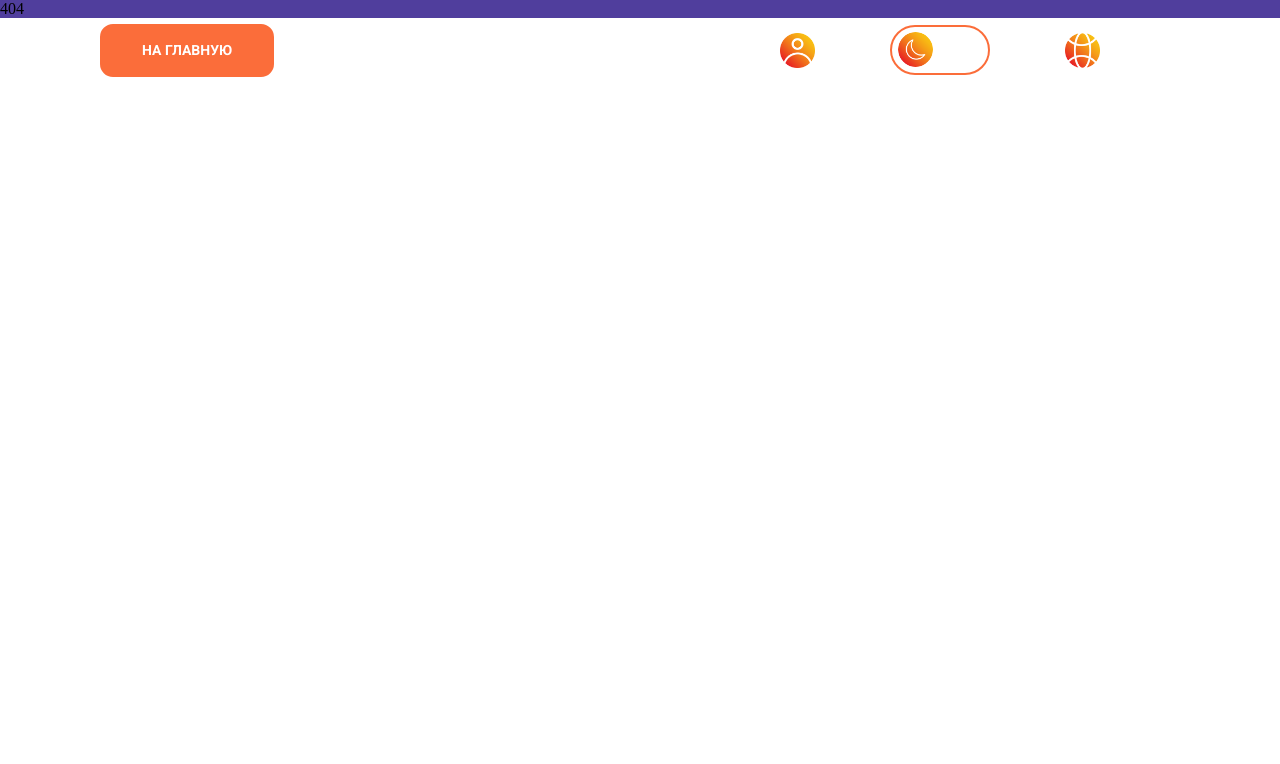
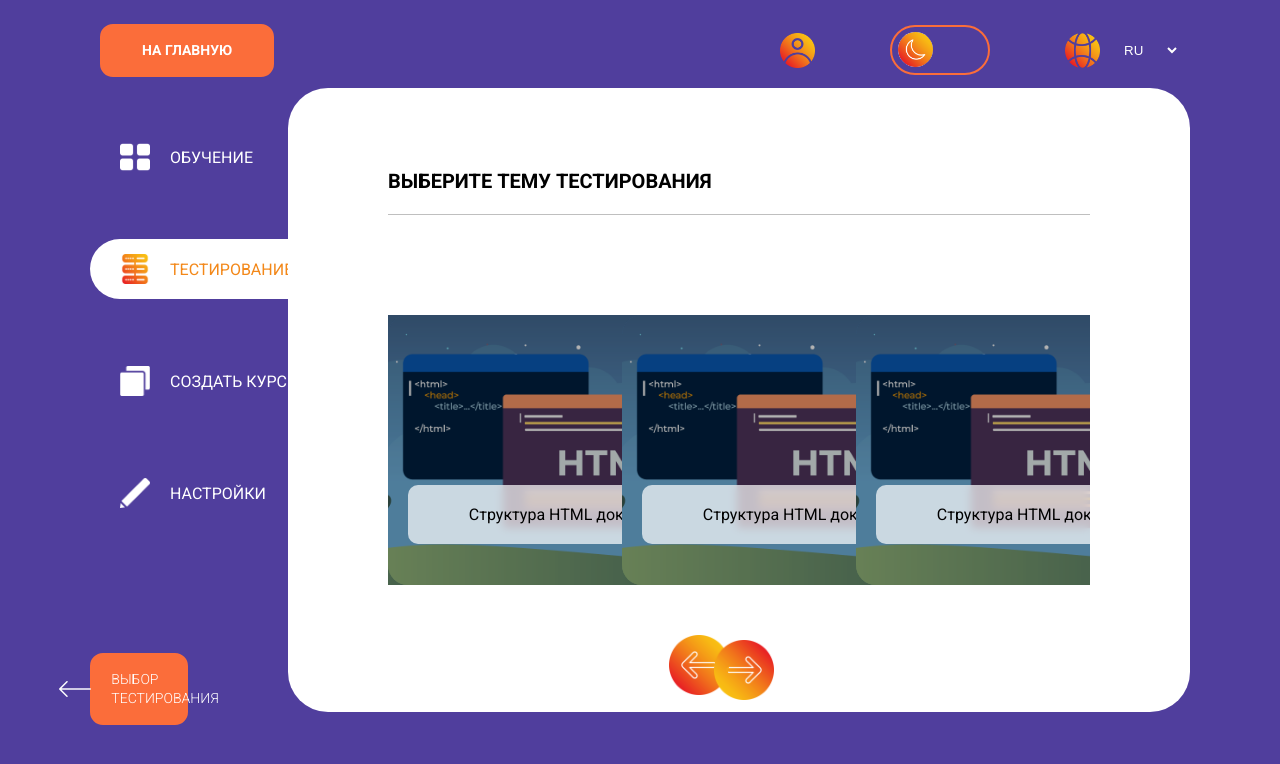
Before and after one commit to AnnaIgnatova/study-app, a React (Create React App) app in the folder study-app/: page /testing-topics in a window 1280 px wide. Before the commit this address had no page. Shown: the top 764 px of the page. Built offline with nearby package versions, Linux system fonts and the light colour scheme.

Commit message:
feat: add choose testing by topics

```diff
--- a/study-app/src/App.tsx
+++ b/study-app/src/App.tsx
@@ -9,6 +9,7 @@ import { Practise } from './pages/practise';
 import { Settings } from './pages/settings';
 import { Testing } from './pages/testing';
 import { TestingTask } from './pages/testingTask';
+import { TestingTopics } from './pages/testingTopics';
 import { Theory } from './pages/theory';
 import { User } from './pages/user';
 import { Welcome } from './pages/welcome';
@@ -30,6 +31,7 @@ const App = () => {
         <Route path="/examples" element={<Example />}></Route>
         <Route path="/practise" element={<Practise />}></Route>
         <Route path="/create-course" element={<CreateCourse />}></Route>
+        <Route path="/testing-topics" element={<TestingTopics />}></Route>
         <Route path="*" element={<NotFound />}></Route>
       </RoutesWrapper>
     </div>
--- /dev/null
+++ b/study-app/src/features/testing/testingSlice.ts
@@ -0,0 +1,23 @@
+import { createSlice } from '@reduxjs/toolkit';
+
+export interface TestingState {
+  type: string;
+}
+
+const initialState: TestingState = {
+  type: 'general',
+};
+
+export const testingSlice = createSlice({
+  name: 'testing',
+  initialState,
+  reducers: {
+    changeTest: (state, action) => {
+      state.type = action.payload;
+    },
+  },
+});
+
+export const { changeTest } = testingSlice.actions;
+
+export default testingSlice.reducer;
--- a/study-app/src/i18n/lang/en.ts
+++ b/study-app/src/i18n/lang/en.ts
@@ -69,4 +69,8 @@ export const enLang = {
     byTopics: 'Testing by topics',
     general: 'General testing',
   },
+  testingByTopics: {
+    title: 'Choose the topic of testing',
+    backBtn: 'choose testing',
+  },
 };
--- a/study-app/src/i18n/lang/ru.ts
+++ b/study-app/src/i18n/lang/ru.ts
@@ -69,4 +69,8 @@ export const ruLang = {
     byTopics: 'Тестирование по темам',
     general: 'Общее тестирование',
   },
+  testingByTopics: {
+    title: 'Выберите тему тестирования',
+    backBtn: 'выбор тестирования',
+  },
 };
--- a/study-app/src/pages/example/index.tsx
+++ b/study-app/src/pages/example/index.tsx
@@ -1,11 +1,14 @@
 import { useTranslation } from 'react-i18next';
 import { Link } from 'react-router-dom';
 import { ArrowBtn } from '../../components/arrowBtn';
+import { changeTest } from '../../features/testing/testingSlice';
+import { useAppDispatch } from '../../store';
 import { NavBlock } from '../main/NavBlock';
 import './style.css';
 
 export const Example = () => {
   const { t } = useTranslation();
+  const dispatch = useAppDispatch();
   return (
     <div className="main">
       <div className="main-nav-container">
@@ -40,7 +43,13 @@ export const Example = () => {
             <a href="https://codepen.io">CodePen</a>.
           </iframe>
         </div>
-        <Link to="/testing-task" className="theory-btn-container">
+        <Link
+          to="/testing-task"
+          className="theory-btn-container"
+          onClick={() => {
+            dispatch(changeTest('by-task'));
+          }}
+        >
           <ArrowBtn text={t('examples.test')} right={true} />
         </Link>
       </div>
--- a/study-app/src/pages/practise/index.tsx
+++ b/study-app/src/pages/practise/index.tsx
@@ -5,17 +5,25 @@ import { Link } from 'react-router-dom';
 import { ArrowBtn } from '../../components/arrowBtn';
 import { useState } from 'react';
 import { ModalPractise } from './ModalPractise';
+import { useAppDispatch } from '../../store';
+import { changeTest } from '../../features/testing/testingSlice';
 
 export const Practise = () => {
   const { t } = useTranslation();
   const [isModalOpen, setModalOpen] = useState<boolean>(false);
+  const dispatch = useAppDispatch();
   return (
     <>
       {isModalOpen && <ModalPractise setModalOpen={setModalOpen} />}
       <div className="main">
         <div className="main-nav-container">
           <NavBlock route="main" />
-          <Link to="/testing-task">
+          <Link
+            to="/testing-task"
+            onClick={() => {
+              dispatch(changeTest('by-task'));
+            }}
+          >
             <ArrowBtn text={t('practise.testing')} left={true} />
           </Link>
         </div>
--- a/study-app/src/pages/testing/index.tsx
+++ b/study-app/src/pages/testing/index.tsx
@@ -3,9 +3,12 @@ import { useTranslation } from 'react-i18next';
 import { NavBlock } from '../main/NavBlock';
 import { TopicCard } from '../../components/card';
 import { Link } from 'react-router-dom';
+import { useAppDispatch } from '../../store';
+import { changeTest } from '../../features/testing/testingSlice';
 
 export const Testing = () => {
   const { t } = useTranslation();
+  const dispatch = useAppDispatch();
 
   return (
     <div className="main">
@@ -14,7 +17,12 @@ export const Testing = () => {
         <h2 className="main-title testing-title">{t('testing.title')}</h2>
         <hr className="theory-line" />
         <div className="testing-types">
-          <Link to="/testing-task">
+          <Link
+            to="/testing-topics"
+            onClick={() => {
+              dispatch(changeTest('by-task'));
+            }}
+          >
             <TopicCard
               title={t('testing.byTopics')}
               time={20}
@@ -22,7 +30,12 @@ export const Testing = () => {
               type="testing"
             />
           </Link>
-          <Link to="/testing-task">
+          <Link
+            to="/testing-task"
+            onClick={() => {
+              dispatch(changeTest('general'));
+            }}
+          >
             <TopicCard
               title={t('testing.general')}
               time={45}
--- a/study-app/src/pages/testing/style.css
+++ b/study-app/src/pages/testing/style.css
@@ -24,5 +24,5 @@
   transition: 0.2s;
 }
 .testing-types a:hover {
-  transform: scale(1.05);
+  transform: scale(0.95);
 }
--- a/study-app/src/pages/testingTask/index.tsx
+++ b/study-app/src/pages/testingTask/index.tsx
@@ -2,6 +2,7 @@ import { useState } from 'react';
 import { useTranslation } from 'react-i18next';
 import { Link } from 'react-router-dom';
 import { ArrowBtn } from '../../components/arrowBtn';
+import { useAppSelector } from '../../store';
 import { NavBlock } from '../main/NavBlock';
 import { ModalCheckingAnswers } from './modalCheckingAnswers';
 import './style.css';
@@ -11,23 +12,28 @@ export const TestingTask = () => {
   const { t } = useTranslation();
   const [isOpen, setIsOpen] = useState<boolean>(false);
   const [checkAnswers, setCheckAnswers] = useState<boolean>(false);
+  const { type } = useAppSelector((state) => state.testingReducer);
   return (
     <>
       {isOpen && <ModalCheckingAnswers setIsOpen={setIsOpen} />}
       <div className="main">
         <div className="main-nav-container">
           <NavBlock route="testing" />
+          {type === 'by-task' && (
             <Link to="/examples">
               <ArrowBtn text={t('testingTask.examples')} left={true} />
             </Link>
+          )}
         </div>
         <div className="tasks-container theory-container">
           <div className="title-level">
             <h2 className="main-title theory-title">{t('testingTask.title')}</h2>
+            {type === 'by-task' && (
               <div className="theory-level">
                 <span>{t('theory.level')}</span>
                 <div className="theory-level-num">2</div>
               </div>
+            )}
           </div>
           <hr className="theory-line" />
           <div className="theory-description">
@@ -60,9 +66,13 @@ export const TestingTask = () => {
             >
               <ArrowBtn text={t('testingTask.checking')} right={true} />
             </div>
-          ) : (
+          ) : type === 'by-task' ? (
             <Link to="/practise" className="theory-btn-container">
               <ArrowBtn text={t('testingTask.practise')} right={true} />
+            </Link>
+          ) : (
+            <Link to="/main" className="theory-btn-container">
+              <ArrowBtn text={t('modalPractise.toMain')} right={true} />
             </Link>
           )}
         </div>
--- /dev/null
+++ b/study-app/src/pages/testingTopics/index.tsx
@@ -0,0 +1,90 @@
+import { TopicCard } from '../../components/card';
+import './style.css';
+import Slider from 'react-slick';
+import 'slick-carousel/slick/slick.css';
+import 'slick-carousel/slick/slick-theme.css';
+import { useTranslation } from 'react-i18next';
+import { NextArrow } from '../main/nextArrow';
+import { PrevArrow } from '../main/prevArrow';
+import { NavBlock } from '../main/NavBlock';
+import { Link } from 'react-router-dom';
+import { ArrowBtn } from '../../components/arrowBtn';
+
+export const TestingTopics = () => {
+  const { t } = useTranslation();
+  const settings = {
+    dots: false,
+    infinite: true,
+    speed: 500,
+    slidesToShow: 3,
+    slidesToScroll: 1,
+    nextArrow: <NextArrow />,
+    prevArrow: <PrevArrow />,
+  };
+  return (
+    <div className="main">
+      <div className="main-nav-container">
+        <NavBlock route="testing" />
+        <Link to="/testing">
+          <ArrowBtn text={t('testingByTopics.backBtn')} left={true} />
+        </Link>
+      </div>
+      <div className="tasks-container testing-topics">
+        <h2 className="main-title">{t('testingByTopics.title')}</h2>
+        <hr className="theory-line" />
+        <Slider {...settings}>
+          <Link to="/testing-task">
+            <TopicCard
+              title="Структура HTML документа"
+              level={2}
+              progress={55}
+              time={60}
+              img="./assets/card-bg.png"
+              type="testing"
+            />
+          </Link>
+          <Link to="/testing-task">
+            <TopicCard
+              title="Структура HTML документа"
+              level={2}
+              progress={55}
+              time={60}
+              img="./assets/card-bg.png"
+              type="testing"
+            />
+          </Link>
+          <Link to="/testing-task">
+            <TopicCard
+              title="Структура HTML документа"
+              level={2}
+              progress={55}
+              time={60}
+              img="./assets/card-bg.png"
+              type="testing"
+            />
+          </Link>
+          <Link to="/testing-task">
+            <TopicCard
+              title="Структура HTML документа"
+              level={2}
+              progress={55}
+              time={60}
+              img="./assets/card-bg.png"
+              type="testing"
+            />
+          </Link>
+          <Link to="/testing-task">
+            <TopicCard
+              title="Структура HTML документа"
+              level={2}
+              progress={55}
+              time={60}
+              img="./assets/card-bg.png"
+              type="testing"
+            />
+          </Link>
+        </Slider>
+      </div>
+    </div>
+  );
+};
--- /dev/null
+++ b/study-app/src/pages/testingTopics/style.css
@@ -0,0 +1,22 @@
+.testing-topics .topic-level-time {
+  justify-content: flex-end;
+}
+.testing-topics .topic-card-title {
+  margin-top: 120px;
+}
+.testing-topics a {
+  color: #000;
+  transition: 0.2s;
+}
+.testing-topics a:hover {
+  transform: scale(0.95);
+}
+.testing-topics {
+  padding-top: 80px;
+}
+.testing-topics .main-title {
+  margin-bottom: 20px;
+}
+.testing-topics .theory-line {
+  margin-bottom: 100px;
+}
--- a/study-app/src/store/index.ts
+++ b/study-app/src/store/index.ts
@@ -4,11 +4,13 @@ import { useSelector, useDispatch, TypedUseSelectorHook } from 'react-redux';
 import themeReducer from './../features/theme/themeSlice';
 import langReducer from './../features/lang/langSlice';
 import userReducer from './../features/user/userSlice'
+import testingReducer from '../features/testing/testingSlice';
 
 const rootReducer = combineReducers({
   themeReducer,
   langReducer,
-  userReducer
+  userReducer,
+  testingReducer,
 });
 
 export const store = () => {
```
Lines whose indentation alone changed are shown as unchanged.
